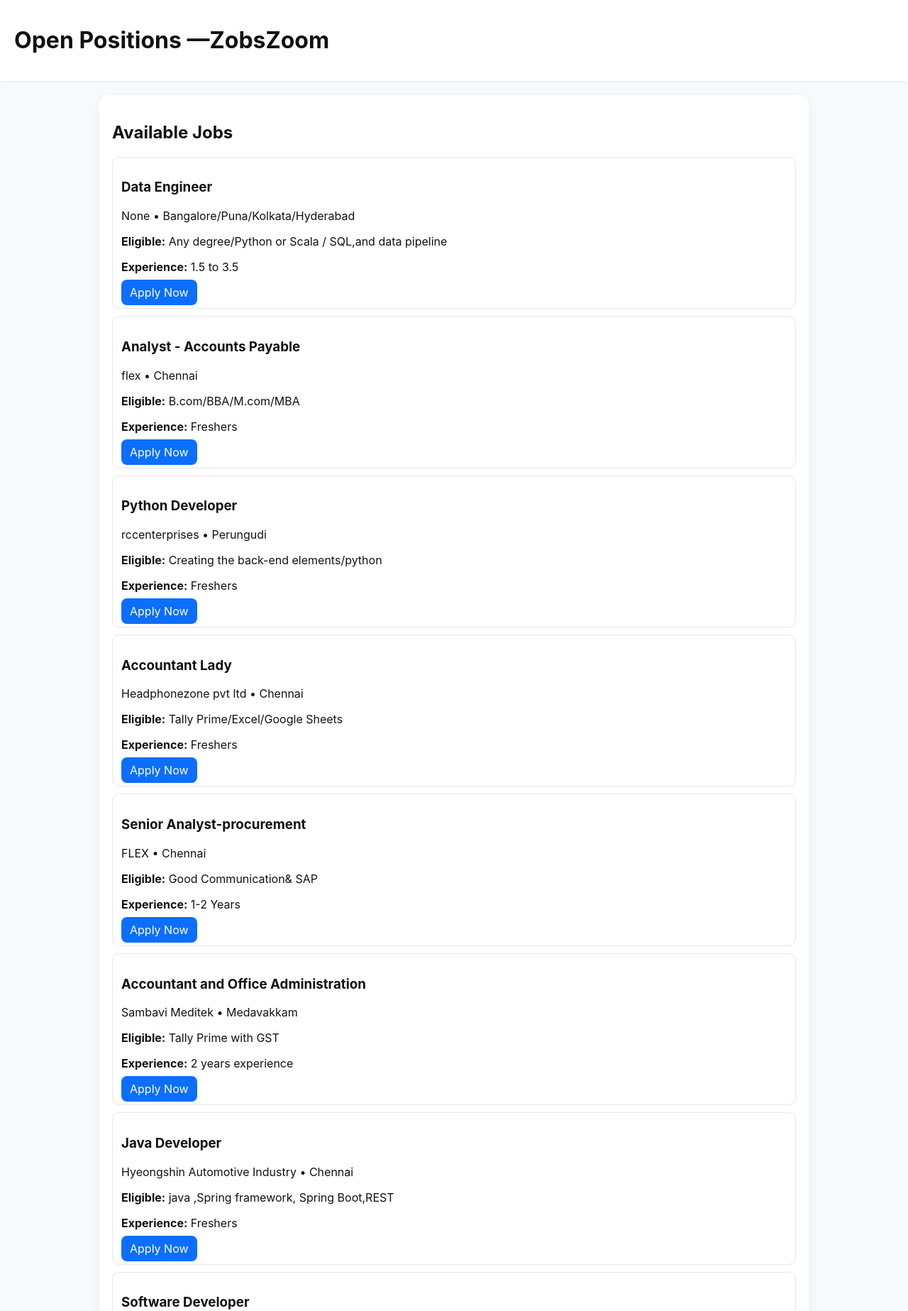
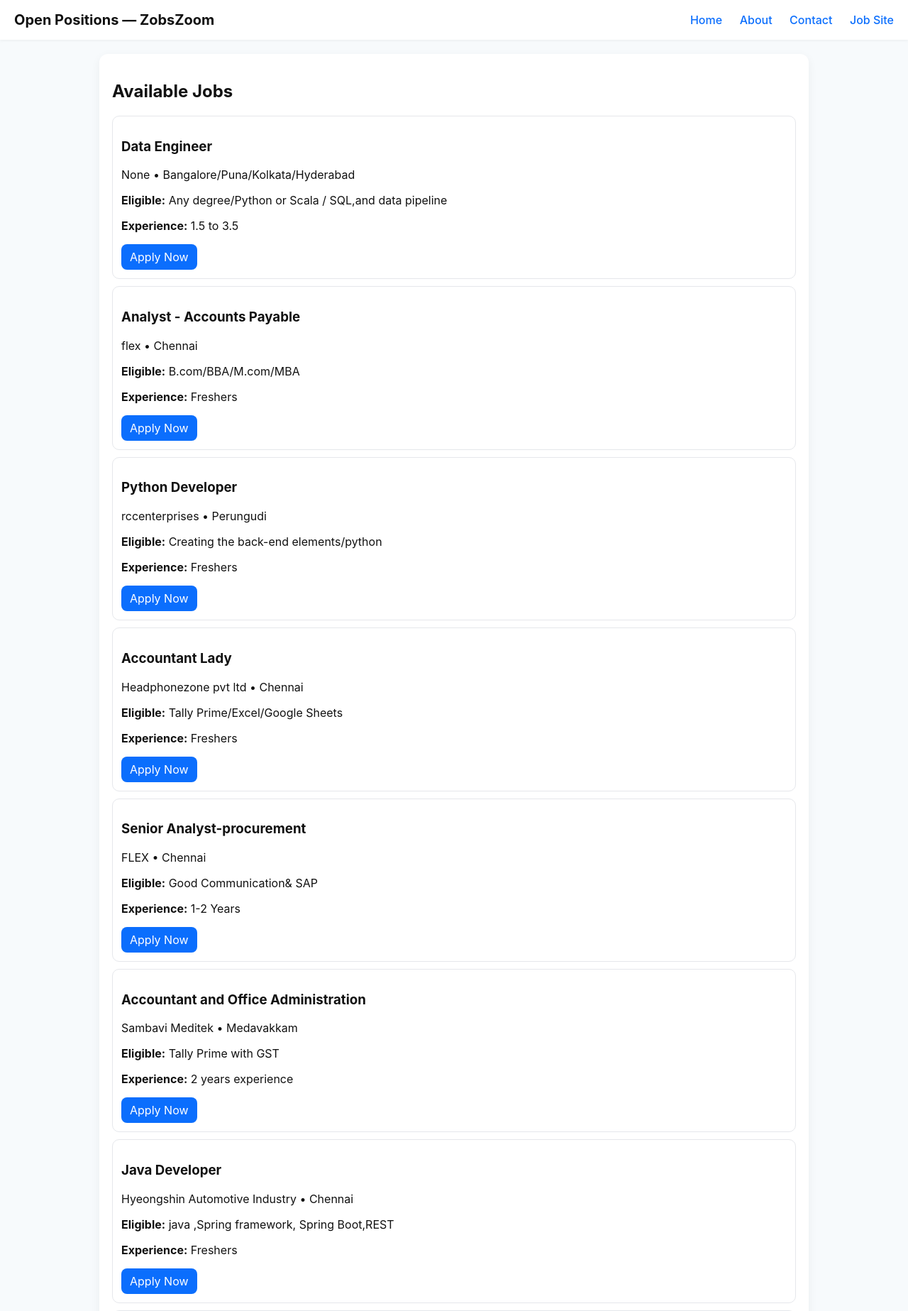
Before and after one commit to Aura11-coder/job-apply-flask, a Flask app: page / in a window 1280 px wide. Shown: the top 1847 px of the page at 71% size. Run offline with Flask 3, Linux system fonts and the light colour scheme.

Commit message:
Updated code

```diff
--- a/templates/jobs.html
+++ b/templates/jobs.html
@@ -6,20 +6,78 @@
   <title>Job Listings - Aura Institute</title>
   <link rel="icon" href="{{ url_for('static', filename='image/aura_logo.png') }}" type="image/png">
   <style>
-    body{font-family:Inter,system-ui;background:#f7fafc;margin:0;color:#111}
-    header{background:white;padding:16px 20px;box-shadow:0 1px 4px rgba(0,0,0,0.06)}
-    main{max-width:1000px;margin:20px auto;padding:0 18px}
-    .card{background:white;padding:18px;border-radius:12px;box-shadow:0 4px 14px rgba(0,0,0,0.05)}
-    .job{border:1px solid #e5e7eb;border-radius:10px;padding:12px;margin-bottom:10px}
-    .btn{background:#0b6efd;color:white;padding:8px 12px;border:none;border-radius:8px;cursor:pointer;text-decoration:none}
+    body {
+      font-family: Inter, system-ui;
+      background: #f7fafc;
+      margin: 0;
+      color: #111;
+    }
+    header {
+      background: white;
+      padding: 16px 20px;
+      box-shadow: 0 1px 4px rgba(0,0,0,0.06);
+      display: flex;
+      justify-content: space-between;
+      align-items: center;
+    }
+    header h1 {
+      font-size: 20px;
+      margin: 0;
+    }
+    nav a {
+      margin-left: 20px;
+      text-decoration: none;
+      color: #0b6efd;
+      font-weight: 500;
+    }
+    nav a:hover {
+      text-decoration: underline;
+    }
+    main {
+      max-width: 1000px;
+      margin: 20px auto;
+      padding: 0 18px;
+    }
+    .card {
+      background: white;
+      padding: 18px;
+      border-radius: 12px;
+      box-shadow: 0 4px 14px rgba(0,0,0,0.05);
+    }
+    .job {
+      border: 1px solid #e5e7eb;
+      border-radius: 10px;
+      padding: 12px;
+      margin-bottom: 10px;
+    }
+    .btn {
+      background: #0b6efd;
+      color: white;
+      padding: 8px 12px;
+      border: none;
+      border-radius: 8px;
+      cursor: pointer;
+      text-decoration: none;
+      display: inline-block;
+    }
+    .btn:hover {
+      background: #0956c4;
+    }
   </style>
 </head>
 <body>
   <header>
-    <h1>Open Positions —ZobsZoom</h1>
+    <h1>Open Positions — ZobsZoom</h1>
+    <nav>
+      <a href="/">Home</a>
+      <a href="#about">About</a>
+      <a href="#contact">Contact</a>
+      <a href="#jobs">Job Site</a>
+    </nav>
   </header>
+
   <main>
-    <div class="card">
+    <div class="card" id="jobs">
       <h2>Available Jobs</h2>
       {% for job in jobs %}
         <div class="job">
```
